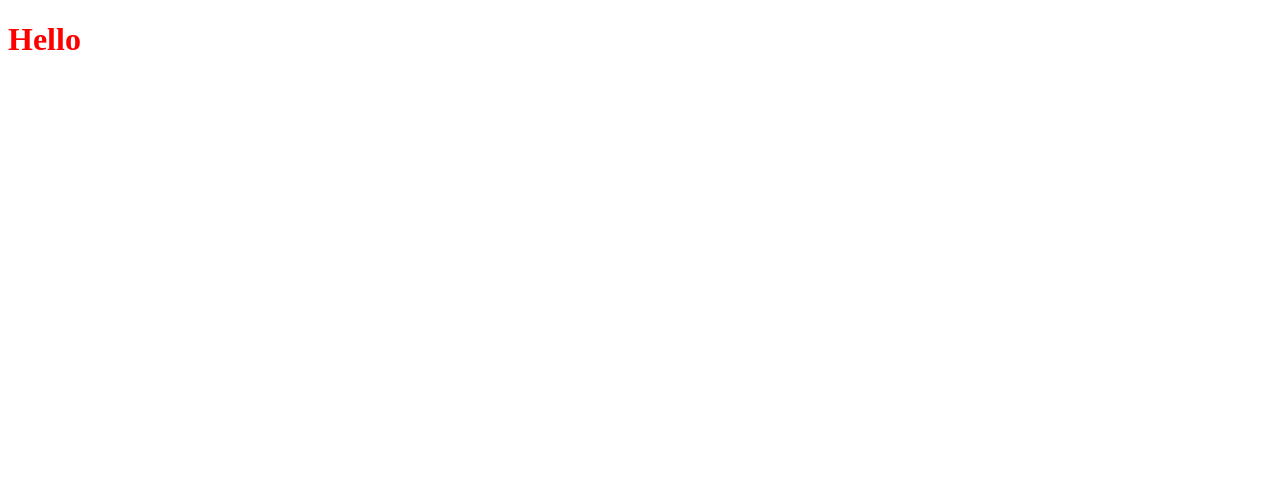
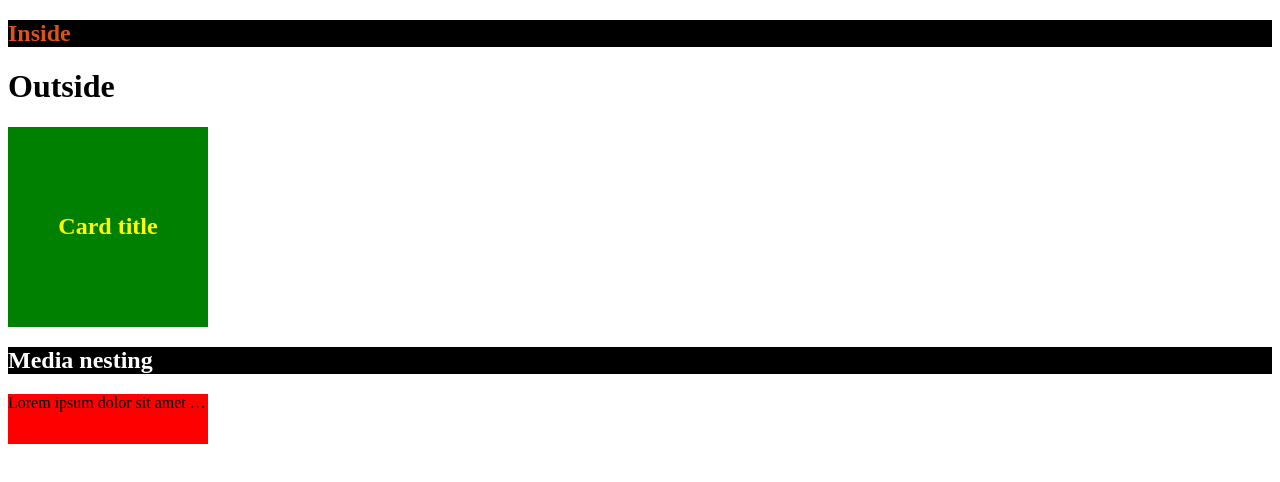
Before and after one commit to FBWE22-E08/UIB-Lessons, a website built with Parcel: page 11-Recap/SCSS/src/index.html in a window 1280 px wide. Built offline with nearby package versions, Linux system fonts and the light colour scheme.

Commit message:
add SCSS

```diff
--- a/11-Recap/SCSS/src/index.html
+++ b/11-Recap/SCSS/src/index.html
@@ -8,6 +8,25 @@
     <title>Sass recap</title>
   </head>
   <body>
-    <h1>Hello</h1>
+    <section class="first">
+      <h1>Inside</h1>
+    </section>
+    <h1>Outside</h1>
+
+    <div class="card">
+      <h2 class="card--title">Card title</h2>
+    </div>
+
+    <section class="second">
+      <h1>Media nesting</h1>
+    </section>
+    <div class="overflow">
+      Lorem ipsum dolor sit amet consectetur adipisicing elit. Facere excepturi
+      sint eum minima tempora similique est incidunt, voluptatem maiores ducimus
+      quod nesciunt laborum consequatur officiis fugiat mollitia eius cumque.
+      Nesciunt, ut possimus vel illum corrupti deserunt inventore quaerat iusto
+      labore voluptatum fugit! Distinctio temporibus quo eligendi magni, qui
+      dolore cum?
+    </div>
   </body>
 </html>
--- a/11-Recap/SCSS/src/styles/main.scss
+++ b/11-Recap/SCSS/src/styles/main.scss
@@ -1,9 +1,58 @@
-$black: black;
+@import 'maps';
 
-h1 {
-    color: red;
+$red: #dc521b;
+
+@mixin flex-center {
+    display: flex;
+    justify-content: center;
+    align-items: center;
 }
 
-h2 {
+@mixin text-overflow {
+    text-overflow: ellipsis;
+    white-space: nowrap;
+    overflow: hidden;
+}
+
+// 1. Nesting of elements
+.first {
+    background-color: black;
+    color: white;
+    h1 {
+        color: $red;
+    }
+}
+
+
+// 2. Nesting of selectors
+.card {
+    height: 200px;
     width: 200px;
+    background-color: map-get($colors, primary);
+    @include flex-center();
+
+    &--title {
+        color: yellow;
+        @media screen and (max-width: 800px) {
+            color: $red;
+        }
+
+    }
 }
+
+// 3. Nesting of media queries
+.second {
+    background-color: black;
+    color: white;
+
+    @media screen and (max-width: map-get($breakpoints, medium)) {
+        width: 200px;
+    }
+}
+
+.overflow {
+    height: 50px;
+    width: 200px;
+    background-color: map-get($colors, secondary);
+    @include text-overflow();
+}
--- /dev/null
+++ b/11-Recap/SCSS/src/styles/maps.scss
@@ -0,0 +1,10 @@
+$colors: (
+    primary: green,
+    secondary: red
+);
+
+$breakpoints: (
+    small: 500px,
+    medium: 900px,
+    large: 1200px
+)
```
